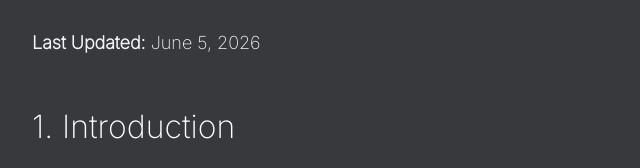
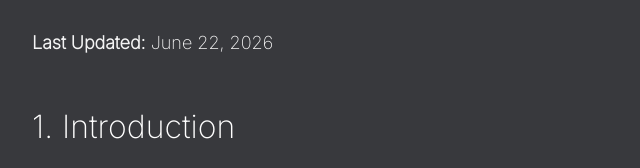
Before and after one commit to paritojr/doggo-the-helper, a website: page src/public/privacy.html in a window 1280 px wide. Shown: the part 183-351 px from the top of the page, 190-830 px from the left. Drawn offline with Linux system fonts and the light colour scheme.

Commit message:
fuh --no-restart

```diff
--- a/src/public/privacy.html
+++ b/src/public/privacy.html
@@ -15,7 +15,7 @@
     <a href="/" class="back-link">← Home</a>
     <h1>Privacy Policy</h1>
 
-    <p><strong>Last Updated:</strong> June 5, 2026</p>
+    <p><strong>Last Updated:</strong> June 22, 2026</p>
 
     <h2>1. Introduction</h2>
 
```
